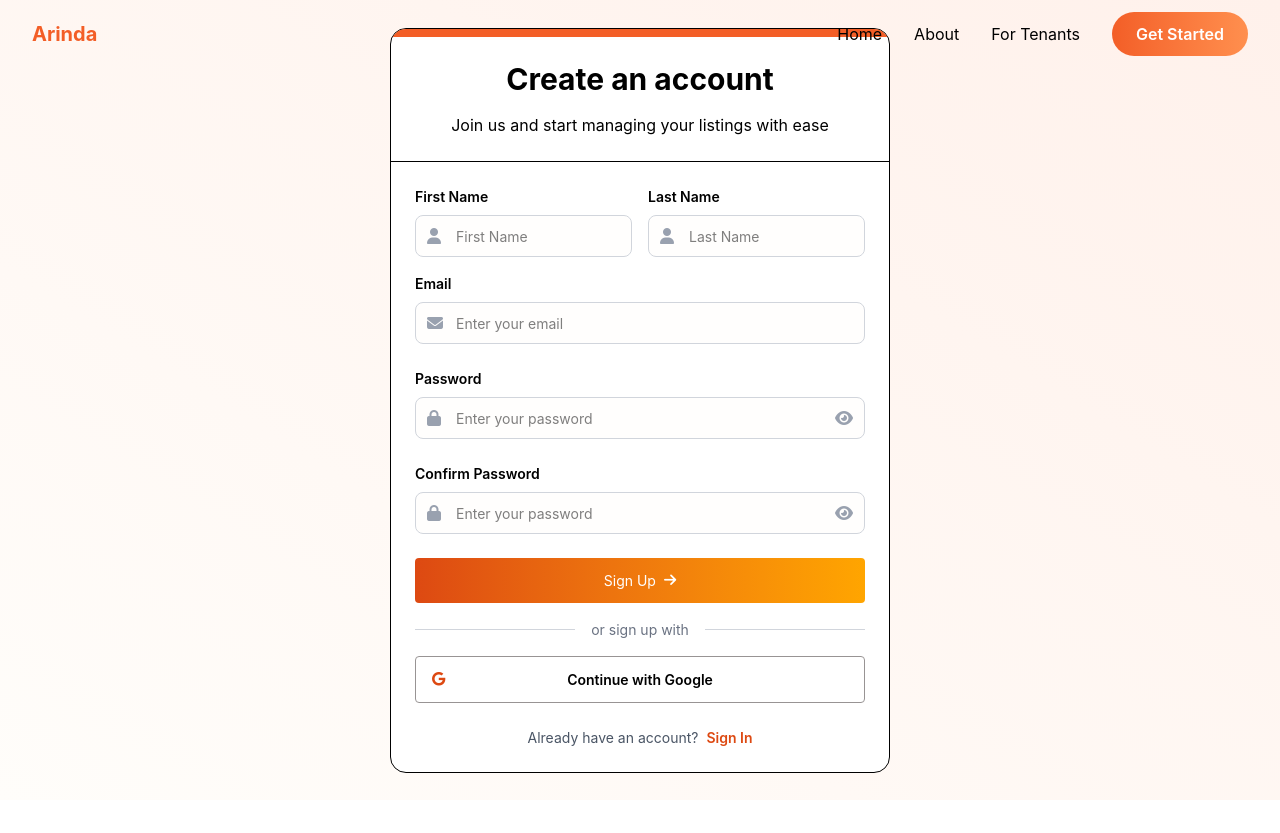
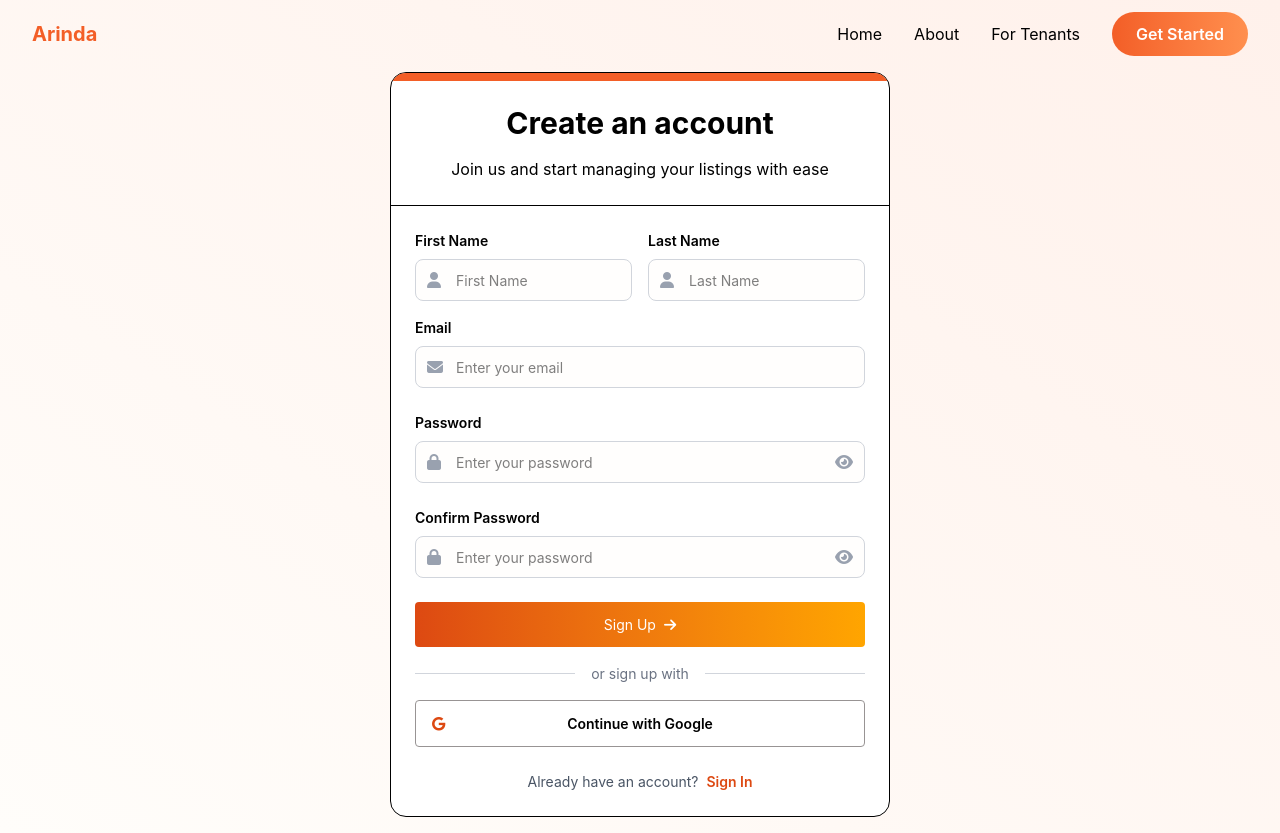
Before and after one commit to siv727/arinda-housing, a React (Vite) app: page /tenant/register in a window 1280 px wide. Before the commit the page ends 800 px from the top, so only its background shows below. Built offline with nearby package versions, Linux system fonts and the light colour scheme.

Commit message:
fix(register): add top padding to prevent overlap with navbar

```diff
--- a/src/pages/landlord/Register.jsx
+++ b/src/pages/landlord/Register.jsx
@@ -9,7 +9,7 @@ const LandlordRegister = () => {
   return (
     <>
       <Navbar userType="landlord" />
-      <div className="min-h-screen flex flex-col items-center justify-center bg-gradient-to-bl from-[#FFF1EB] to-[#FFFDFA] p-4">
+      <div className="min-h-screen pt-18 flex flex-col items-center justify-center bg-gradient-to-bl from-[#FFF1EB] to-[#FFFDFA] p-4">
         <OrangeHatCard>
           <h1 className="text-3xl font-bold pt-8 py-4 text-center">
             Create an account
--- a/src/pages/tenant/Register.jsx
+++ b/src/pages/tenant/Register.jsx
@@ -8,7 +8,7 @@ const TenantRegister = () => {
   return (
     <>
       <Navbar userType="landlord" />
-      <div className="min-h-screen flex flex-col items-center justify-center bg-gradient-to-bl from-[#FFF1EB] to-[#FFFDFA] p-4">
+      <div className="min-h-screen pt-18 flex flex-col items-center justify-center bg-gradient-to-bl from-[#FFF1EB] to-[#FFFDFA] p-4">
         <OrangeHatCard>
           <h1 className="text-3xl font-bold pt-8 py-4 text-center">
             Create an account
```
